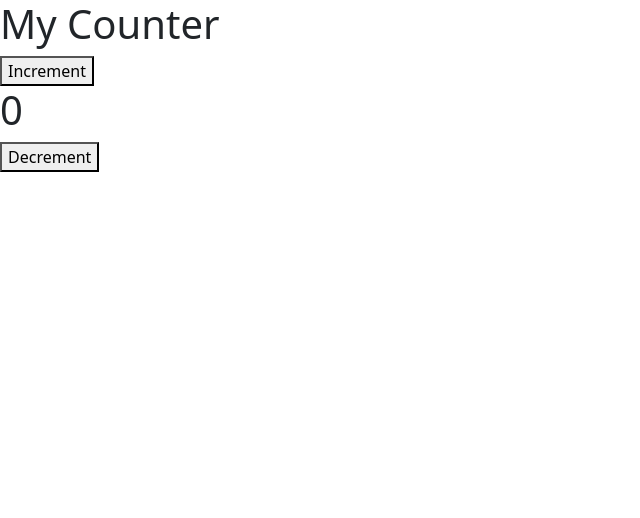
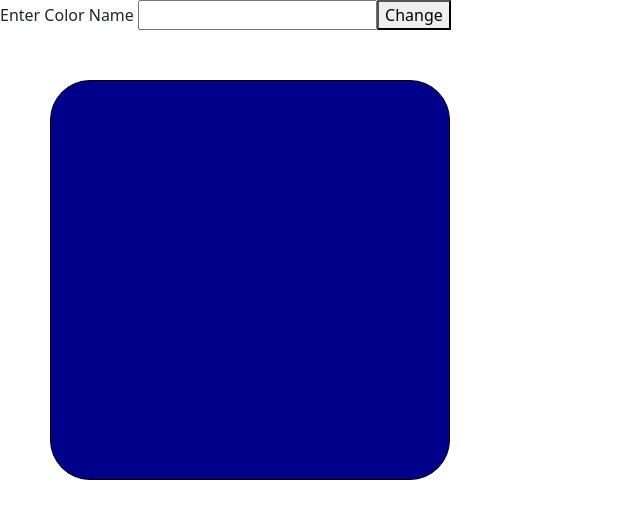
Before and after one commit to rahullokhande123/React_codes, a React (Vite) app: page / in a window 1280 px wide. Shown: the top 518 px of the page, without its empty margins (0-640 px from the left). Built offline with nearby package versions, Linux system fonts and the light colour scheme.

Commit message:
Theme Changer Program By Redux Tool Kit

```diff
--- a/src/App.jsx
+++ b/src/App.jsx
@@ -1,16 +1,59 @@
+// import { useSelector,useDispatch } from "react-redux";
+// import { myinc,mydic } from "./counterSlice";
+
+// const App=()=>{
+
+//     const Counter=useSelector((state)=>state.mycounter.cnt)
+//     const mydis=useDispatch();
+//     return(
+//         <>
+//         <h1>My Counter</h1>
+//         <button onClick={()=>{mydis(myinc())}}>Increment</button>
+//         <h1> {Counter} </h1>
+//         <button onClick={()=>{mydis(mydic())}}>Decrement</button>
+//         </>
+//     )
+// }
+// export default App;
+
+// useSelecter ka use
+
+// =====================================================
+
+// import { useSelector,useDispatch } from "react-redux";
+// import { changeColor } from "./colorSlice";
+// import { useState } from "react";
+
+// const App=()=>{
+//     const myclr=useSelector((state)=>state.mycolor.bgcolor);
+//     const mydis=useDispatch();
+//     const [clr,setClr]=useState("")
+
+//     return(
+//         <>
+//         <h1>Redux Tool Kit </h1>
+//         Enter Color Name: <input type="text" value={clr} onChange={(e)=>{setClr(e.target.value)}} />
+//         <button onClick={()=>{mydis(changeColor(clr))}}>Change</button>
+//         <div style={{width:"400px",height:"400px",backgroundColor:myclr,border:"1px solid black",borderRadius:"10%",margin:"50px"}}></div>
+//         </>
+//     )
+// }
+// export default App;
+
 import { useSelector,useDispatch } from "react-redux";
-import { myinc,mydic } from "./counterSlice";
+import { changeColor } from "./colorSlice";
+import { useState } from "react";
 
 const App=()=>{
 
-    const Counter=useSelector((state)=>state.mycounter.cnt)
+    const myclr=useSelector((state)=>state.mycolor.bgcolor);
     const mydis=useDispatch();
+    const [input,setInput]=useState("");
     return(
         <>
-        <h1>My Counter</h1>
-        <button onClick={()=>{mydis(myinc())}}>Increment</button>
-        <h1> {Counter} </h1>
-        <button onClick={()=>{mydis(mydic())}}>Decrement</button>
+        Enter Color Name <input type="text" value={input} onChange={(e)=>{setInput(e.target.value)}} />
+        <button onClick={()=>{mydis(changeColor(input))}}>Change</button>
+        <div style={{width:"400px",height:"400px",backgroundColor:myclr,border:"1px solid black",borderRadius:"10%",margin:"50px"}}></div>
         </>
     )
 }
--- a/src/Store.jsx
+++ b/src/Store.jsx
@@ -1,10 +1,45 @@
+// import { configureStore } from "@reduxjs/toolkit";
+// import myans from "./counterSlice";
+
+// const store=configureStore({
+
+//     reducer:{
+//         mycounter:myans
+//     }
+// })
+// export default store;
+
+// ==================================================
+
+// import { configureStore } from "@reduxjs/toolkit";
+// import myans from './counterSlice';
+
+// const store=configureStore({
+//     reducer:{
+//         mycounter:myans
+//     }
+// })
+// export default store;
+
+//====================================================
+
+// import { configureStore } from "@reduxjs/toolkit";
+
+// import myreducer from "./colorSlice";
+
+// const store=configureStore({
+//     reducer:{
+//         mycolor:myreducer
+//     }
+// })
+// export default store;
+
 import { configureStore } from "@reduxjs/toolkit";
-import myans from "./counterSlice";
+import myreducer from "./colorSlice";
 
 const store=configureStore({
-
     reducer:{
-        mycounter:myans
+        mycolor:myreducer
     }
 })
 export default store;
--- /dev/null
+++ b/src/colorSlice.jsx
@@ -0,0 +1,32 @@
+// import { createSlice } from "@reduxjs/toolkit";
+
+// const colorSlice=createSlice({
+//     name:"mycolor",
+//     initialState:{
+//         bgcolor:"red"
+//     },
+//     reducers:{
+//         changeColor:(state,actions)=>{
+//             state.bgcolor=actions.payload;
+//             // console.log(actions.payload)
+//         }
+//     }
+// })
+// export default colorSlice.reducer;
+// export const {changeColor}=colorSlice.actions;
+
+import { createSlice } from "@reduxjs/toolkit";
+
+const colorSlice=createSlice({
+    name:"mycolor",
+    initialState:{
+        bgcolor:"darkblue"
+    },
+    reducers:{
+        changeColor:(store,actions)=>{
+             store.bgcolor=actions.payload
+        }
+    }
+})
+export default colorSlice.reducer;
+export const {changeColor}=colorSlice.actions;
--- a/src/counterSlice.jsx
+++ b/src/counterSlice.jsx
@@ -1,4 +1,5 @@
 import { createSlice } from "@reduxjs/toolkit";
+
 const counterSlice=createSlice({
     name:"mycounter",
     initialState:{
@@ -12,7 +13,6 @@ const counterSlice=createSlice({
             state.cnt=state.cnt-1;
         }
     }
-
 })
 export default counterSlice.reducer;
-export const {myinc,mydic}= counterSlice.actions;
+export const {myinc,mydic}=counterSlice.actions;
--- a/src/main.jsx
+++ b/src/main.jsx
@@ -2,6 +2,7 @@ import React from 'react'
 import ReactDOM from 'react-dom/client'
 import App from './App.jsx'
 import 'bootstrap/dist/css/bootstrap.min.css';
+
 
 import store from './Store.jsx';
 import { Provider } from 'react-redux';
@@ -10,4 +11,6 @@ ReactDOM.createRoot(document.getElementById('root')).render(
            <App />
       </Provider>
 
+
+
 )
```
